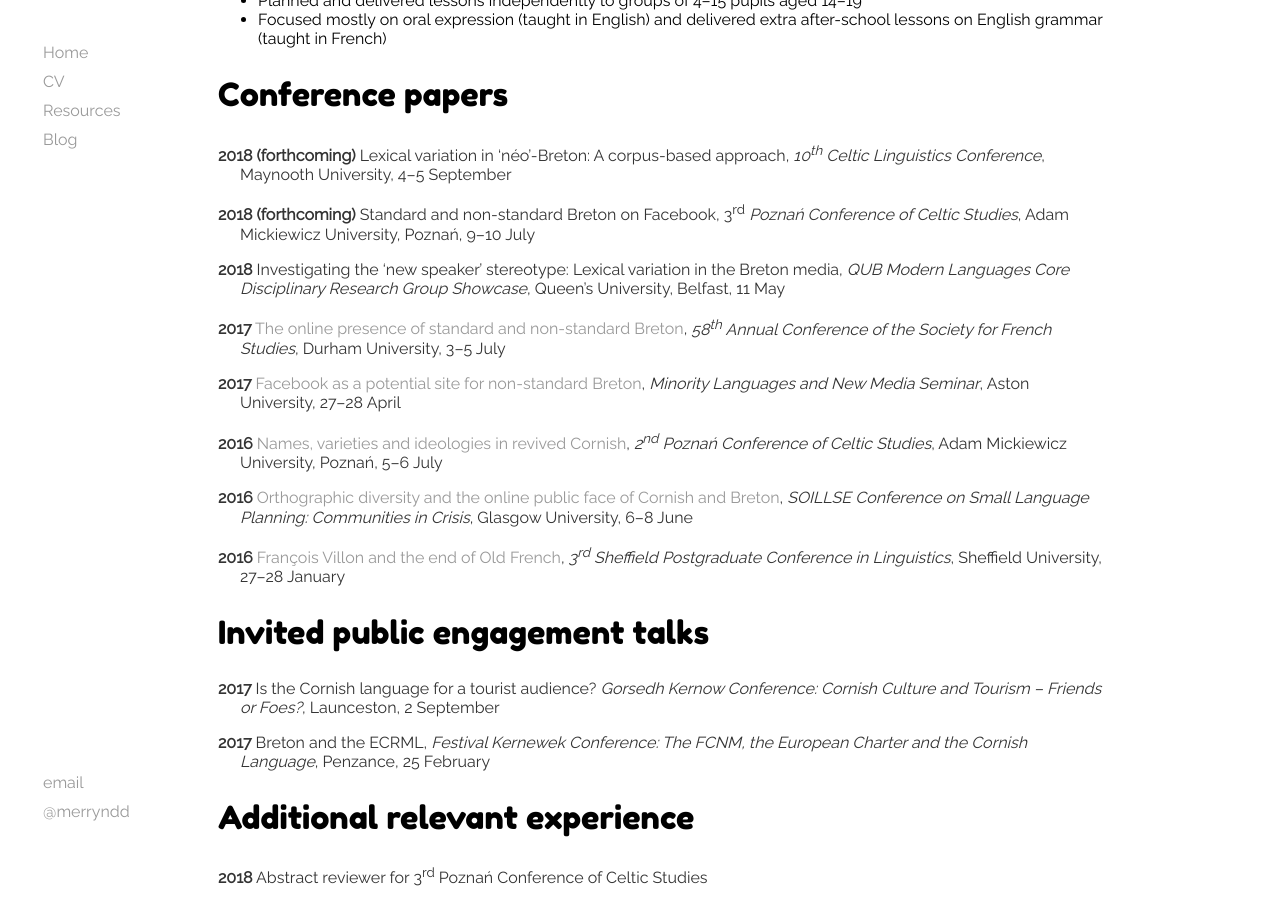
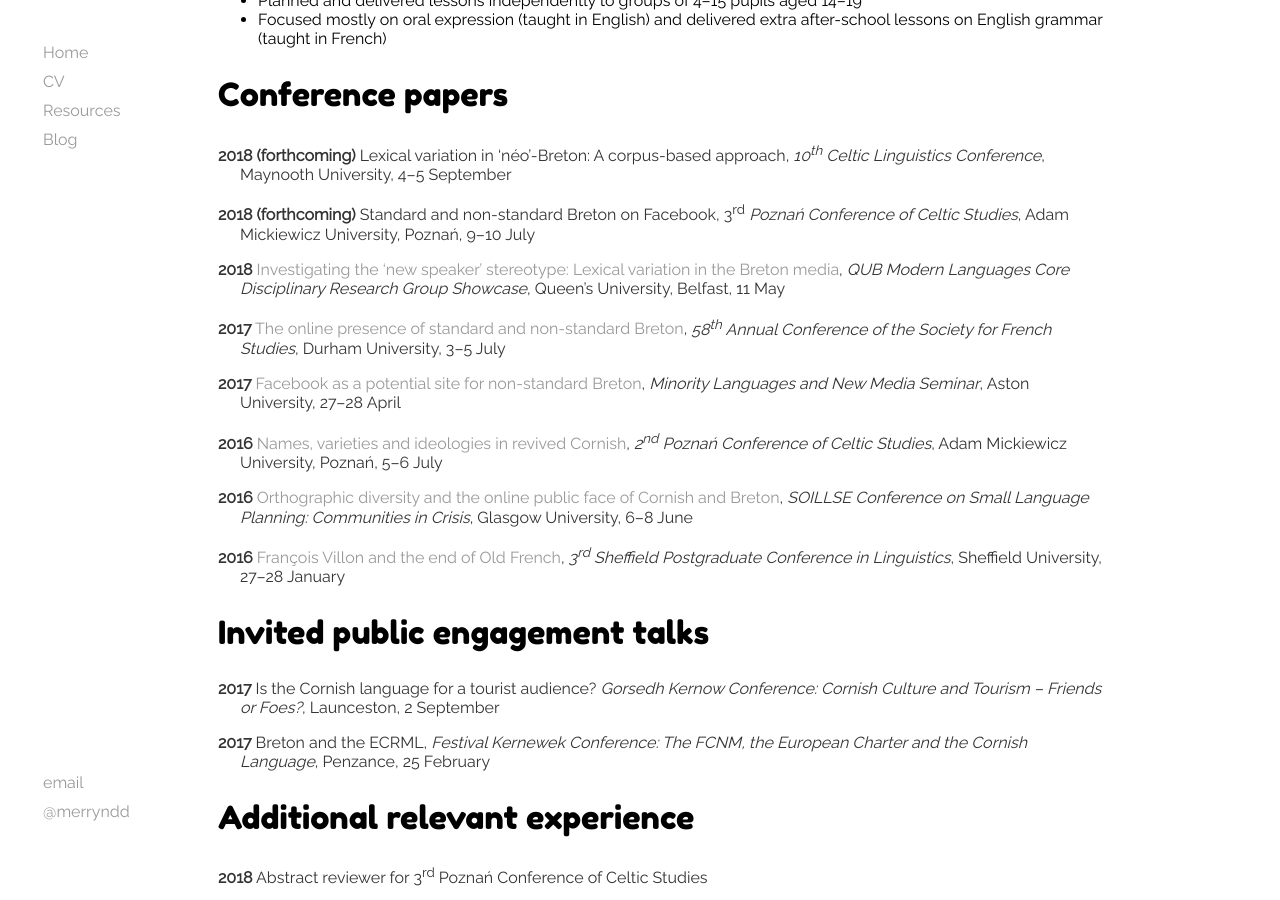
Before and after one commit to merryndd/merryndd.github.io, a Jekyll site: the page built from cv/index.html, in a window 1280 px wide and 900 px high, scrolled down 1182 px. Built offline with Jekyll 4.4.1, drawn with Linux system fonts in a browser that asks for light colours.

Commit message:
Update index.html

```diff
--- a/cv/index.html
+++ b/cv/index.html
@@ -31,7 +31,7 @@
 <h2>Conference papers</h2>
 <p class="bibentry"><strong>2018 (forthcoming)</strong> Lexical variation in &lsquo;néo&rsquo;-Breton: A corpus-based approach, <i>10<sup>th</sup> Celtic Linguistics Conference</i>, Maynooth University, 4&ndash;5 September</p>
 <p class="bibentry"><strong>2018 (forthcoming)</strong> Standard and non-standard Breton on Facebook, 3<sup>rd</sup> <i>Pozna&#324; Conference of Celtic Studies</i>, Adam Mickiewicz University, Pozna&#324;, 9&ndash;10 July</p>
-<p class="bibentry"><strong>2018</strong> Investigating the &lsquo;new speaker&rsquo; stereotype: Lexical variation in the Breton media, <i>QUB Modern Languages Core Disciplinary Research Group Showcase</i>, Queen’s University, Belfast, 11 May</p>
+<p class="bibentry"><strong>2018</strong> <a href="https://www.academia.edu/36829250/Investigating_the_new_speaker_stereotype_Lexical_variation_in_the_Breton_media">Investigating the &lsquo;new speaker&rsquo; stereotype: Lexical variation in the Breton media</a>, <i>QUB Modern Languages Core Disciplinary Research Group Showcase</i>, Queen’s University, Belfast, 11 May</p>
 <p class="bibentry"><strong>2017</strong> <a href="https://www.academia.edu/34555870/The_online_presence_of_standard_and_non-standard_Breton">The online presence of standard and non-standard Breton</a>, <i>58<sup>th</sup> Annual Conference of the Society for French Studies</i>, Durham University, 3&ndash;5 July</p>
 <p class="bibentry"><strong>2017</strong> <a href="https://www.academia.edu/32907045/Facebook_as_a_potential_site_for_non-standard_Breton">Facebook as a potential site for non-standard Breton</a>, <i>Minority Languages and New Media Seminar</i>, Aston University, 27&ndash;28 April</p>
 <p class="bibentry"><strong>2016</strong> <a href="https://www.academia.edu/27249633/Names_varieties_and_ideologies_in_revived_Cornish">Names, varieties and ideologies in revived Cornish</a>, <i>2<sup>nd</sup> Pozna&#324; Conference of Celtic Studies</i>, Adam Mickiewicz University, Pozna&#324;, 5&ndash;6 July</p>
```
